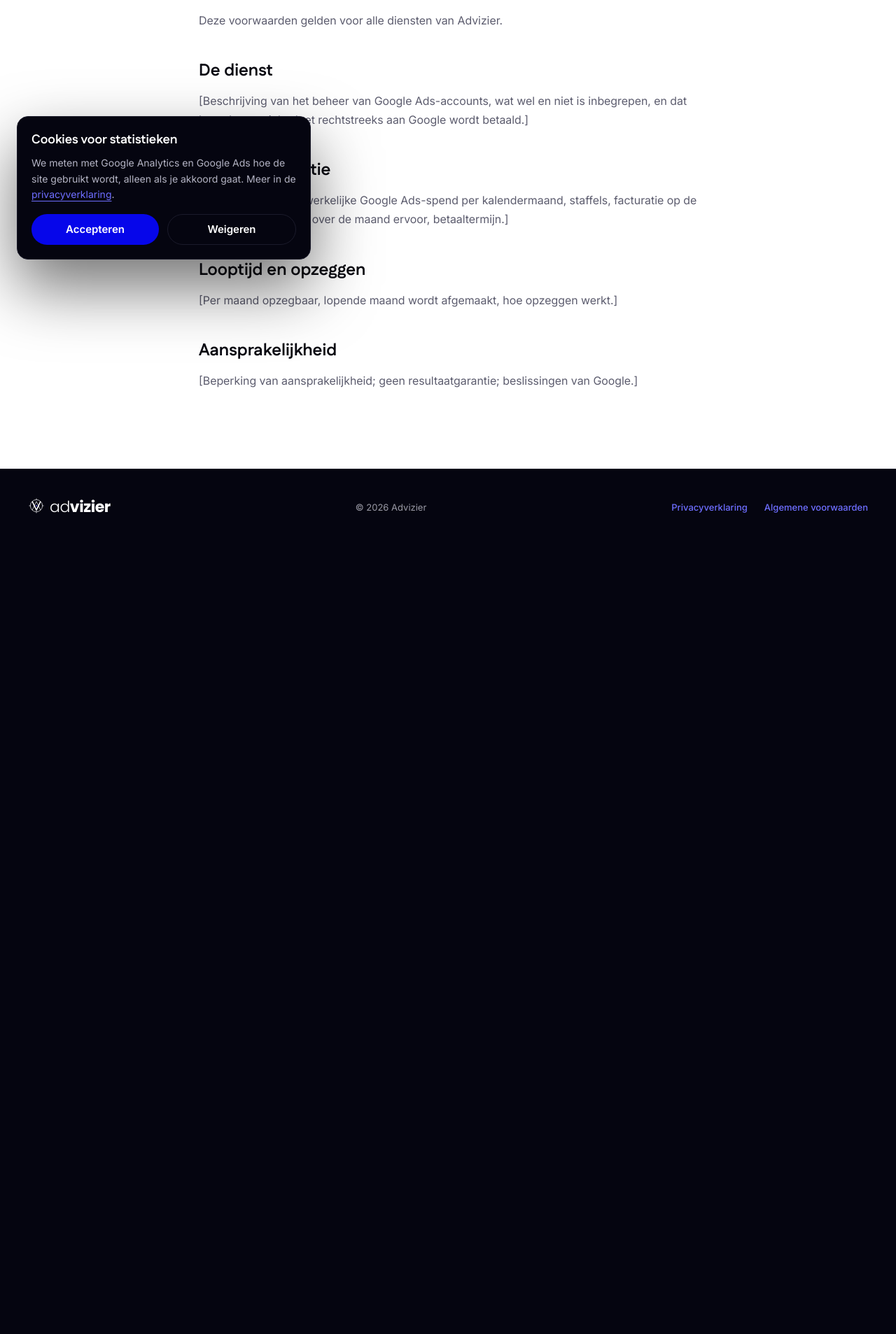
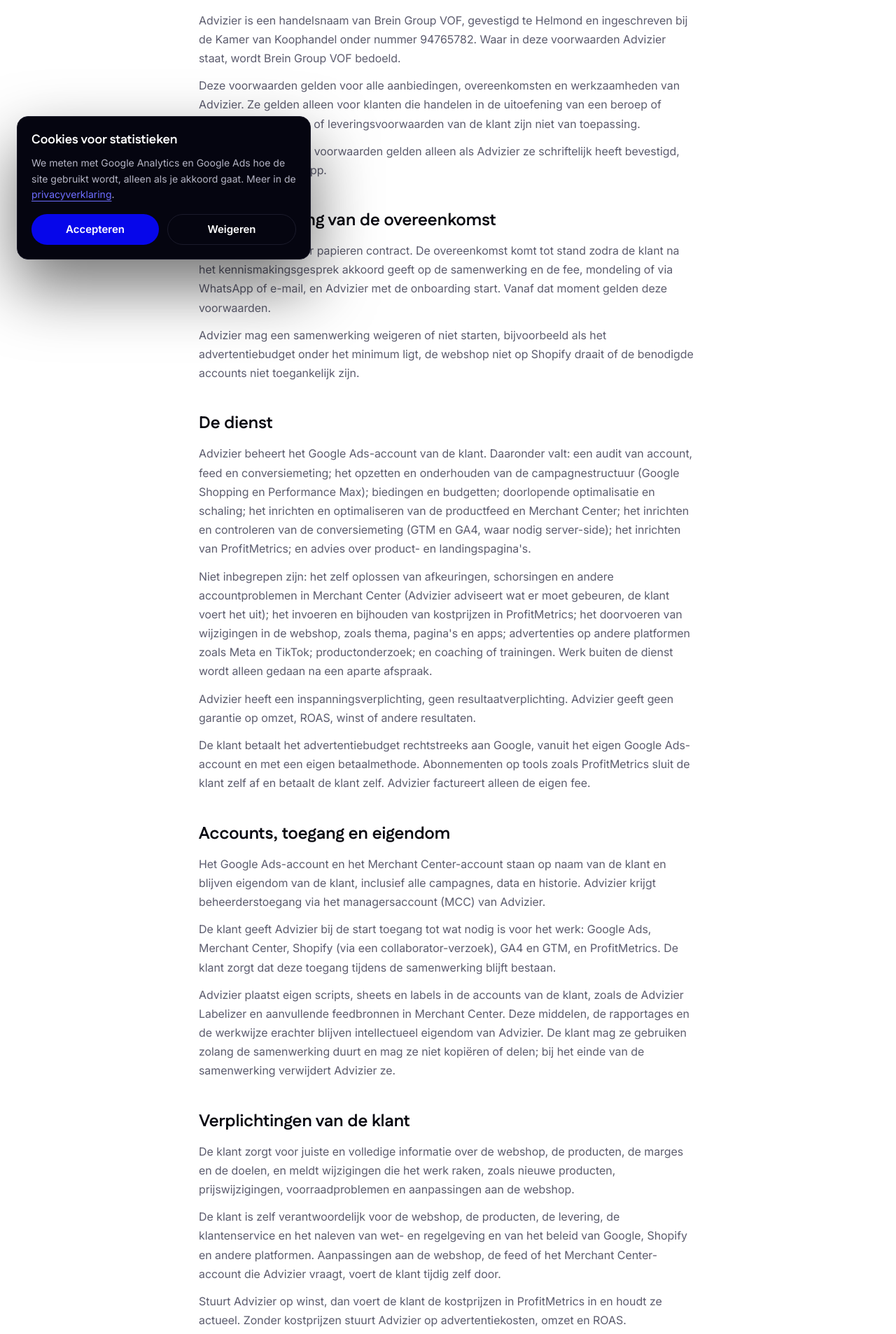
Before and after one commit to breingroup/advizier, a Next.js app: page /voorwaarden in a window 1280 px wide. Shown: the part 413-2320 px from the top of the page at 70% size. Before the commit the page ends 1194 px from the top, so only its background shows below. Built offline with nearby package versions, Linux system fonts and the light colour scheme; no server answers.

Commit message:
Update legal.ts

```diff
--- a/src/content/legal.ts
+++ b/src/content/legal.ts
@@ -23,7 +23,7 @@ export const privacy: { title: string; updated: string; sections: LegalSection[]
     },
     {
       heading: "Bewaartermijnen",
-      paragraphs: ["Je gegevens worden voor minimaal 7 jaar bewaard. conform met de fiscale bewaarplicht"],
+      paragraphs: "Je gegevens worden voor minimaal 7 jaar bewaard. conform met de fiscale bewaarplicht",
     },
     {
       heading: "Je rechten",
@@ -40,27 +40,88 @@ export const voorwaarden: { title: string; updated: string; sections: LegalSecti
   sections: [
     {
       heading: "Toepasselijkheid",
-      paragraphs: ["Deze voorwaarden gelden voor alle diensten van Advizier."],
+      paragraphs: [
+        "Advizier is een handelsnaam van Brein Group VOF, gevestigd te Helmond en ingeschreven bij de Kamer van Koophandel onder nummer 94765782. Waar in deze voorwaarden Advizier staat, wordt Brein Group VOF bedoeld.",
+        "Deze voorwaarden gelden voor alle aanbiedingen, overeenkomsten en werkzaamheden van Advizier. Ze gelden alleen voor klanten die handelen in de uitoefening van een beroep of bedrijf. Eigen inkoop- of leveringsvoorwaarden van de klant zijn niet van toepassing.",
+        "Afwijkingen van deze voorwaarden gelden alleen als Advizier ze schriftelijk heeft bevestigd, per e-mail of WhatsApp.",
+      ],
+    },
+    {
+      heading: "Totstandkoming van de overeenkomst",
+      paragraphs: [
+        "Advizier werkt zonder papieren contract. De overeenkomst komt tot stand zodra de klant na het kennismakingsgesprek akkoord geeft op de samenwerking en de fee, mondeling of via WhatsApp of e-mail, en Advizier met de onboarding start. Vanaf dat moment gelden deze voorwaarden.",
+        "Advizier mag een samenwerking weigeren of niet starten, bijvoorbeeld als het advertentiebudget onder het minimum ligt, de webshop niet op Shopify draait of de benodigde accounts niet toegankelijk zijn.",
+      ],
     },
     {
       heading: "De dienst",
       paragraphs: [
-        "[Beschrijving van het beheer van Google Ads-accounts, wat wel en niet is inbegrepen, en dat het advertentiebudget rechtstreeks aan Google wordt betaald.]",
+        "Advizier beheert het Google Ads-account van de klant. Daaronder valt: een audit van account, feed en conversiemeting; het opzetten en onderhouden van de campagnestructuur (Google Shopping en Performance Max); biedingen en budgetten; doorlopende optimalisatie en schaling; het inrichten en optimaliseren van de productfeed en Merchant Center; het inrichten en controleren van de conversiemeting (GTM en GA4, waar nodig server-side); het inrichten van ProfitMetrics; en advies over product- en landingspagina's.",
+        "Niet inbegrepen zijn: het zelf oplossen van afkeuringen, schorsingen en andere accountproblemen in Merchant Center (Advizier adviseert wat er moet gebeuren, de klant voert het uit); het invoeren en bijhouden van kostprijzen in ProfitMetrics; het doorvoeren van wijzigingen in de webshop, zoals thema, pagina's en apps; advertenties op andere platformen zoals Meta en TikTok; productonderzoek; en coaching of trainingen. Werk buiten de dienst wordt alleen gedaan na een aparte afspraak.",
+        "Advizier heeft een inspanningsverplichting, geen resultaatverplichting. Advizier geeft geen garantie op omzet, ROAS, winst of andere resultaten.",
+        "De klant betaalt het advertentiebudget rechtstreeks aan Google, vanuit het eigen Google Ads-account en met een eigen betaalmethode. Abonnementen op tools zoals ProfitMetrics sluit de klant zelf af en betaalt de klant zelf. Advizier factureert alleen de eigen fee.",
+      ],
+    },
+    {
+      heading: "Accounts, toegang en eigendom",
+      paragraphs: [
+        "Het Google Ads-account en het Merchant Center-account staan op naam van de klant en blijven eigendom van de klant, inclusief alle campagnes, data en historie. Advizier krijgt beheerderstoegang via het managersaccount (MCC) van Advizier.",
+        "De klant geeft Advizier bij de start toegang tot wat nodig is voor het werk: Google Ads, Merchant Center, Shopify (via een collaborator-verzoek), GA4 en GTM, en ProfitMetrics. De klant zorgt dat deze toegang tijdens de samenwerking blijft bestaan.",
+        "Advizier plaatst eigen scripts, sheets en labels in de accounts van de klant, zoals de Advizier Labelizer en aanvullende feedbronnen in Merchant Center. Deze middelen, de rapportages en de werkwijze erachter blijven intellectueel eigendom van Advizier. De klant mag ze gebruiken zolang de samenwerking duurt en mag ze niet kopiëren of delen; bij het einde van de samenwerking verwijdert Advizier ze.",
+      ],
+    },
+    {
+      heading: "Verplichtingen van de klant",
+      paragraphs: [
+        "De klant zorgt voor juiste en volledige informatie over de webshop, de producten, de marges en de doelen, en meldt wijzigingen die het werk raken, zoals nieuwe producten, prijswijzigingen, voorraadproblemen en aanpassingen aan de webshop.",
+        "De klant is zelf verantwoordelijk voor de webshop, de producten, de levering, de klantenservice en het naleven van wet- en regelgeving en van het beleid van Google, Shopify en andere platformen. Aanpassingen aan de webshop, de feed of het Merchant Center-account die Advizier vraagt, voert de klant tijdig zelf door.",
+        "Stuurt Advizier op winst, dan voert de klant de kostprijzen in ProfitMetrics in en houdt ze actueel. Zonder kostprijzen stuurt Advizier op advertentiekosten, omzet en ROAS.",
+        "De klant houdt een advertentiebudget aan van minimaal €1.500 per maand, tenzij anders afgesproken.",
       ],
     },
     {
       heading: "Fee en facturatie",
       paragraphs: [
-        "[Percentage van de werkelijke Google Ads-spend per kalendermaand, staffels, facturatie op de eerste van de maand over de maand ervoor, betaaltermijn.]",
+        "De fee is een percentage van de werkelijke advertentiekosten in Google Ads per kalendermaand, exclusief btw: 12% bij advertentiekosten tot €50.000 per maand, 10% bij €50.000 tot €100.000 per maand en 8% vanaf €100.000 per maand. Het percentage geldt voor de hele maand over het volledige bedrag; bij €60.000 aan advertentiekosten is de fee dus 10% over €60.000.",
+        "Er zijn geen vaste kosten, geen setupkosten en geen performance fee. Er geldt geen minimumfee, wel het minimale advertentiebudget uit het vorige artikel.",
+        "Advizier factureert op de eerste dag van de maand over de voorgaande maand, op basis van de advertentiekosten zoals Google Ads die rapporteert. De klant betaalt binnen 14 dagen per bankoverschrijving.",
+        "Bij te late betaling stuurt Advizier één herinnering. Blijft betaling daarna uit, dan mag Advizier de campagnes pauzeren tot het openstaande bedrag is voldaan; Advizier is niet aansprakelijk voor de gevolgen van die pauze. Over het openstaande bedrag is de wettelijke handelsrente verschuldigd en buitengerechtelijke incassokosten komen voor rekening van de klant.",
+        "Advizier mag de percentages aanpassen met een aankondiging van ten minste 30 dagen. De klant kan de overeenkomst dan opzeggen voordat de wijziging ingaat.",
       ],
     },
     {
       heading: "Looptijd en opzeggen",
-      paragraphs: ["[Per maand opzegbaar, lopende maand wordt afgemaakt, hoe opzeggen werkt.]"],
+      paragraphs: [
+        "De overeenkomst geldt voor onbepaalde tijd. Beide partijen kunnen per maand opzeggen: wie vóór de eerste van een maand opzegt, beëindigt de samenwerking op de laatste dag van de lopende maand. De fee over die maand blijft verschuldigd.",
+        "Opzeggen kan via WhatsApp, Slack of e-mail. Advizier bevestigt de ontvangst en de einddatum.",
+        "Advizier mag de overeenkomst direct beëindigen als de klant na een herinnering niet betaalt, in strijd handelt met de wet of met het beleid van Google, of als de accounts niet meer toegankelijk zijn.",
+        "Bij het einde van de samenwerking verwijdert Advizier de eigen scripts, sheets en labels, de koppeling met het managersaccount en de gebruikers van Advizier uit de accounts en tools van de klant. De klant houdt de accounts, de campagnes en alle data. Advizier levert een laatste maandrapport en een laatste factuur.",
+      ],
     },
     {
       heading: "Aansprakelijkheid",
-      paragraphs: ["[Beperking van aansprakelijkheid; geen resultaatgarantie; beslissingen van Google.]"],
+      paragraphs: [
+        "Advizier is niet aansprakelijk voor beslissingen van Google en andere platformen, zoals afkeuringen, schorsingen, beleidswijzigingen en het opschorten of sluiten van accounts, en niet voor storingen of wijzigingen in Google Ads, Merchant Center, Shopify, ProfitMetrics of andere tools.",
+        "Advizier is niet aansprakelijk voor schade die voortkomt uit onjuiste of onvolledige informatie van de klant, uit fouten in de feed, de webshop, de conversiemeting of de kostprijzen die de klant aanlevert, of uit het niet opvolgen van adviezen.",
+        "Advizier is nooit aansprakelijk voor indirecte schade, zoals gederfde omzet of winst, verloren data of reputatieschade, en niet voor het uitgegeven advertentiebudget. Deze beperkingen gelden niet bij opzet of bewuste roekeloosheid van Advizier.",
+        "Advizier hoeft niet na te komen zolang overmacht dat verhindert, waaronder storingen bij Google, Shopify of andere leveranciers, internet- en stroomstoringen en ziekte.",
+      ],
+    },
+    {
+      heading: "Vertrouwelijkheid en gegevens",
+      paragraphs: [
+        "Partijen behandelen elkaars vertrouwelijke informatie, zoals accountgegevens, cijfers, marges en werkwijzen, vertrouwelijk en delen die niet met derden, behalve als dat nodig is voor de dienst.",
+        "Advizier gebruikt de accountdata van de klant alleen voor het werk aan het account en voor de rapportages aan de klant. Hoe Advizier met persoonsgegevens omgaat, staat in de privacyverklaring.",
+        "Advizier mag geanonimiseerde resultaten en cijfers, zonder naam of herkenbare gegevens van de klant of de webshop, gebruiken in eigen communicatie, tenzij de klant daar bezwaar tegen maakt.",
+      ],
+    },
+    {
+      heading: "Slotbepalingen",
+      paragraphs: [
+        "Advizier mag deze voorwaarden wijzigen. Wijzigingen worden ten minste 30 dagen vooraf aangekondigd via het gebruikelijke contactkanaal; de klant kan tot de ingangsdatum opzeggen.",
+        "Op de overeenkomst is Nederlands recht van toepassing. Geschillen worden voorgelegd aan de bevoegde rechter in het arrondissement Oost-Brabant, tenzij partijen er samen uitkomen.",
+        "Blijkt een bepaling uit deze voorwaarden niet geldig, dan blijven de overige bepalingen gelden en wordt de ongeldige bepaling vervangen door een geldige die zo dicht mogelijk bij de bedoeling komt.",
+      ],
     },
   ],
 };
```
